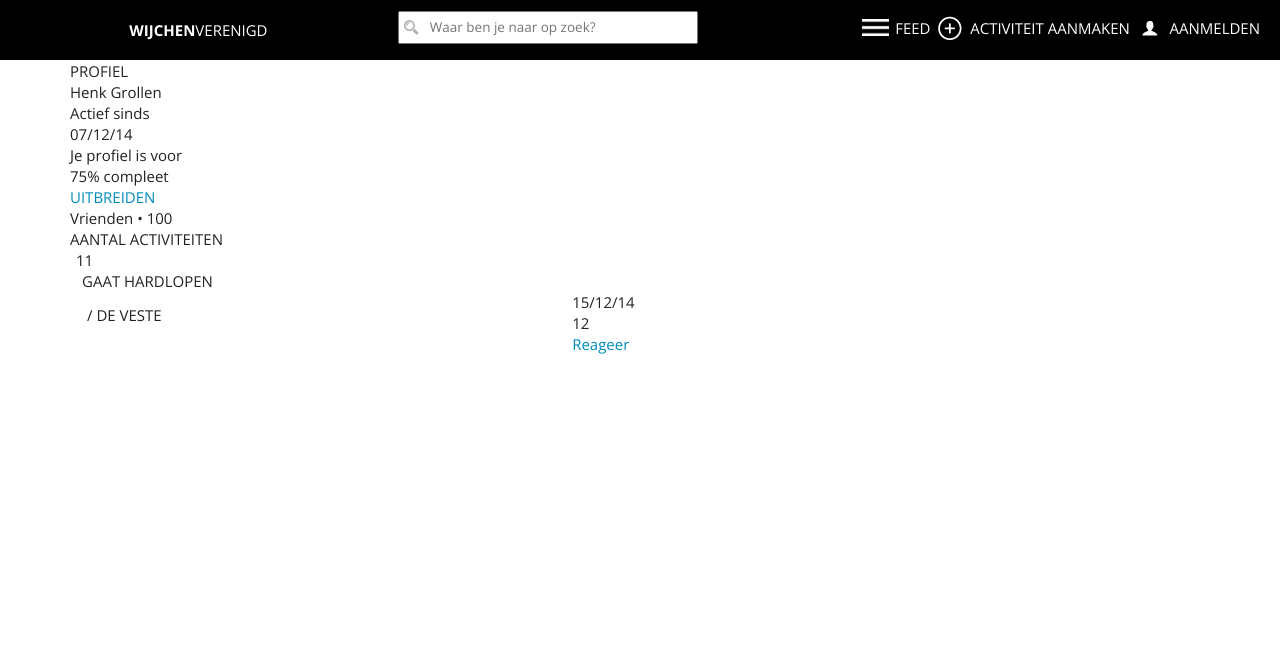
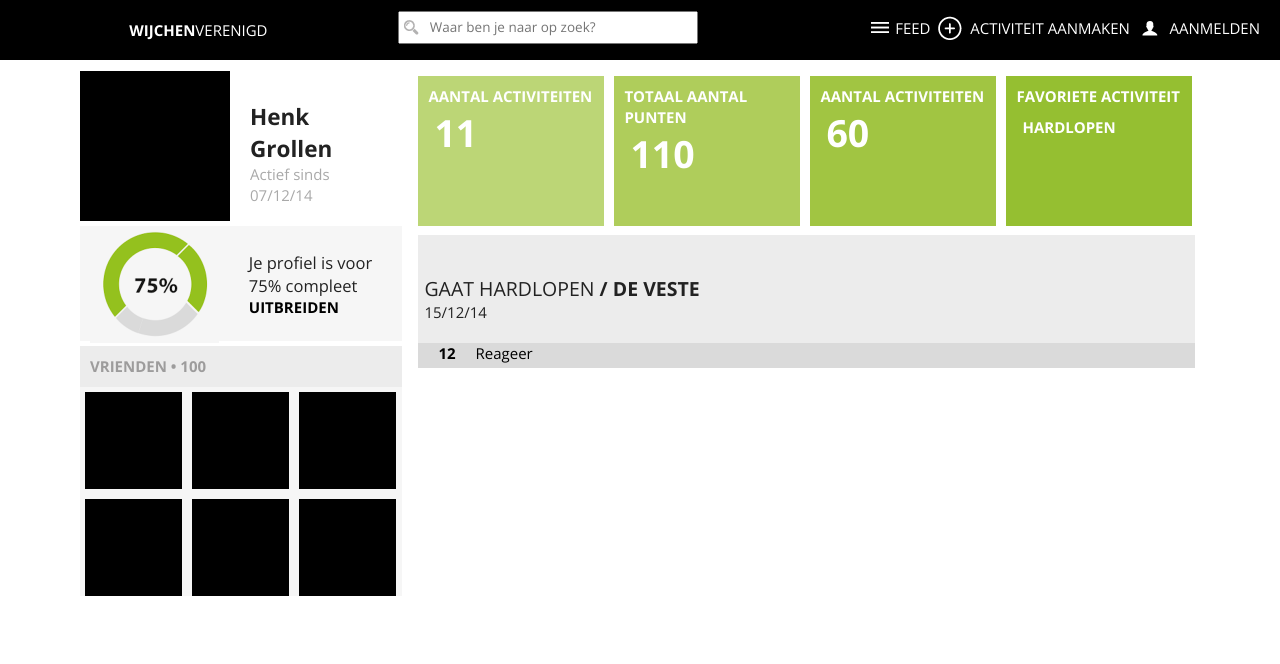
Before and after one commit to JBSK/WijchenGezond, a plain HTML site: page WijchenVerenigd/client/index.html at #/gebruiker/ in a window 1280 px wide. Drawn offline with nearby package versions, Linux system fonts and the light colour scheme; files whose address does not match are found by name.

Commit message:
profile page update

```diff
--- a/WijchenVerenigd/client/css/stylesheet.css
+++ b/WijchenVerenigd/client/css/stylesheet.css
@@ -1,7 +1,9 @@
-.viewContainer {
+.container {
     margin: 0 10% 0 10%;
     height: 600px;
     margin: 1px;
+    min-width:600px;
+    display:block;
 }
 
 .topBar {
@@ -50,6 +52,11 @@
     display:block;
 }
 
+a:link, a:hover, a:active, a:visited {
+    color:black;
+    text-decoration:none;
+}
+
 .topBar a:link, .topBar a:visited, .topBar a:hover, .topBar a:active {
     text-decration: none;
     color: white;
@@ -92,7 +99,6 @@
     -webkit-transform: rotate(180deg); /* Chrome, Safari, Opera */
     transform: rotate(180deg);
     margin-top:3px;
-
 }
 
 .weekarrowright {
@@ -425,3 +431,158 @@ textarea {
     margin-top: 15px;
     margin-bottom: 15px;
 }
+
+/* Profile */
+
+.userInfo > .profilePicture {
+    display:block;
+    background:black;
+    width:150px;
+    height:150px;
+    float:left;
+}
+
+.userInfo > .info {
+    float:left;
+    display:block;
+    margin:30px 0 0 20px;
+}
+
+
+.userInfo > .info > .name {
+    font-size:150%;
+    font-weight:bold;
+}
+
+.userInfo > .info > .activeDate {
+    color:darkgrey;
+    font-weight:200;
+}
+
+.profileLeftSide {
+    float: left;
+    width: 30%;
+    height: 425px;
+    padding: 10px;
+}
+.profileRightSide {
+    float: right;
+    width: 69%;
+    height: 400px;
+    margin: 10px 10px 0 0;
+}
+
+.profileCompleteLevel {
+    display:block;
+    background:#F6F6F6;
+    margin: 5px 0;
+}
+
+.friendlistHeader {
+    background:#ECECEC;
+    color:#9D9C9C;
+    font-weight:bold;
+    padding:10px;
+}
+
+.friendIcon{
+    display:block;
+    background:black;
+    width:97px;
+    height:97px;
+    float:left;
+    margin:5px;
+}
+
+.completeFriendlist {
+    background:#F6F6F6;
+    height:250px;
+}
+
+.activityText {
+    padding:40px 0 0 0;
+    font-weight:500;
+    font-size:130%;
+}
+
+.activityDate {
+    margin: 0 0 20px 0;
+}
+
+.profileCompleteLevel img {
+    float:left;
+    margin: 0 30px 0 10px;
+}
+
+.profileCompleteLevel {
+    height:115px;
+}
+
+.profileCompleteLevel {
+    height:115px;
+}
+
+.profileCompleteLevel > .completeText {
+    padding:25px 0 0 0;
+    font-size:110%;
+}
+
+.bold {
+    font-weight:bold;
+}
+
+.block {
+    display:block;
+    background:#BCD676;
+    width:186px;
+    height:150px;
+    float:left;
+    color:#fff;
+    font-weight:bold;
+    padding:10px;
+    margin:5px;
+}
+
+.block > .blockText {
+    margin:10px 0 10px 0;
+}
+
+.block > .status {
+    font-size: 250%;
+    vertical-align: bottom;
+}
+
+.block2{
+    background:#AFCD5B;
+}
+
+.block3{
+    background:#A1C542;
+}
+
+.block4{
+    background:#95BF31;
+}
+
+.activityUpdate {
+    background: #ECECEC;
+    margin: 4px 5px 0 5px;
+}
+
+.activityFooter {
+    background:#DADADA;
+    width:100%;
+    height:25px;
+}
+
+.activityLikes{
+    float:left;
+    margin: 0 0 0 20px;
+    font-weight:bold;
+}
+
+.react {
+    float:left;
+    margin: 0 0 0 20px;
+
+}
--- a/WijchenVerenigd/client/index.html
+++ b/WijchenVerenigd/client/index.html
@@ -32,14 +32,14 @@
             <input type="text" class="searchbar" placeholder="Waar ben je naar op zoek?">
         </div>
         <div class="profile">
-            <a href="/#/feed/"><img src="./img/feed_wit.png" width="6%" alt="icon"> FEED </a>
+            <a href="/#/feed/"><img src="./img/feed_wit.png" width="4%" alt="icon"> FEED </a>
             <a href="/#/activiteit/"><img src="./img/plus_wit.png" alt="icon"> ACTIVITEIT AANMAKEN </a>
             <a href="/#/gebruiker/"><img src="./img/profile_wit.png" alt="icon"> AANMELDEN </a>
         </div>
     </div>
-    <div class="viewContainer">
+
         <div class="container" ng-view="">
         </div>
-    </div>
+
 </body>
 </html>
--- a/WijchenVerenigd/client/views/gebruikersProfiel.html
+++ b/WijchenVerenigd/client/views/gebruikersProfiel.html
@@ -1,38 +1,66 @@
-PROFIEL
 <div class="profileLeftSide">
 	<div class="userInfo">
 		<div class="profilePicture"></div>
 		<div class="info">
-			<div class="name">Henk Grollen</div>
-			<div class="active">Actief sinds<br>
+			<div class="name">Henk<br>
+				Grollen</div>
+			<div class="activeDate">Actief sinds<br>
 			07/12/14</div>
 		</div>
 	</div>
+	<div style="clear:both"></div>
 	<div class="profileCompleteLevel">
-		Je profiel is voor<br>
+		<img src="./img/percent_profile.png" width="40%">
+		<div class="completeText">
+			Je profiel is voor<br>
 		75% compleet<br>
-		<a href="#">UITBREIDEN</a>
+			</div>
+		<a href="#" class="bold">UITBREIDEN</a>
 	</div>
+	<div style="clear:both"></div>
 	<div class="completeFriendlist">
 		<div class="friendlistHeader">
-			Vrienden &bull; 100
+			VRIENDEN &bull; 100
 		</div>
+		<div class="friendIcon"></div>
+		<div class="friendIcon"></div>
+		<div class="friendIcon"></div>
+
+		<div class="friendIcon"></div>
+		<div class="friendIcon"></div>
 		<div class="friendIcon"></div>
 	</div>
 </div>
 <div class="profileRightSide">
-	<div class="blocks">
+	<div class="block">
 		<div class="title">AANTAL ACTIVITEITEN</div>
 		<div class="icon"></div>
 		<div class="status">11</div>
 	</div>
+	<div class="block block2">
+		<div class="title">TOTAAL AANTAL PUNTEN</div>
+		<div class="icon"></div>
+		<div class="status">110</div>
+	</div>
+	<div class="block block3">
+		<div class="title">AANTAL ACTIVITEITEN</div>
+		<div class="icon"></div>
+		<div class="status">60</div>
+	</div>
+	<div class="block block4">
+		<div class="title">FAVORIETE ACTIVITEIT</div>
+		<div class="icon"></div>
+		<div class="blockText">HARDLOPEN</div>
+	</div>
+	<div style="clear:both"></div>
+
 	<div class="activityUpdate">
 		<div class="icon"></div>
-		<div class="activityText">GAAT HARDLOPEN</div>
-		<div class="activityTitle">/ DE VESTE</div>
+		<div class="activityText">GAAT HARDLOPEN<span class="bold"> / DE VESTE</span></div>
+
 		<div class="activityDate">15/12/14</div>
 		<div class="activityFooter">
-			<div class="activityLikes">12</div>
+			<a href="#"><div class="activityLikes">12</div></a>
 			<a href="#"><div class="react">Reageer</div></a>
 		</div>
 	</div>
```
Also changed, not shown: WijchenVerenigd/client/img/percent_profile.png (added).
